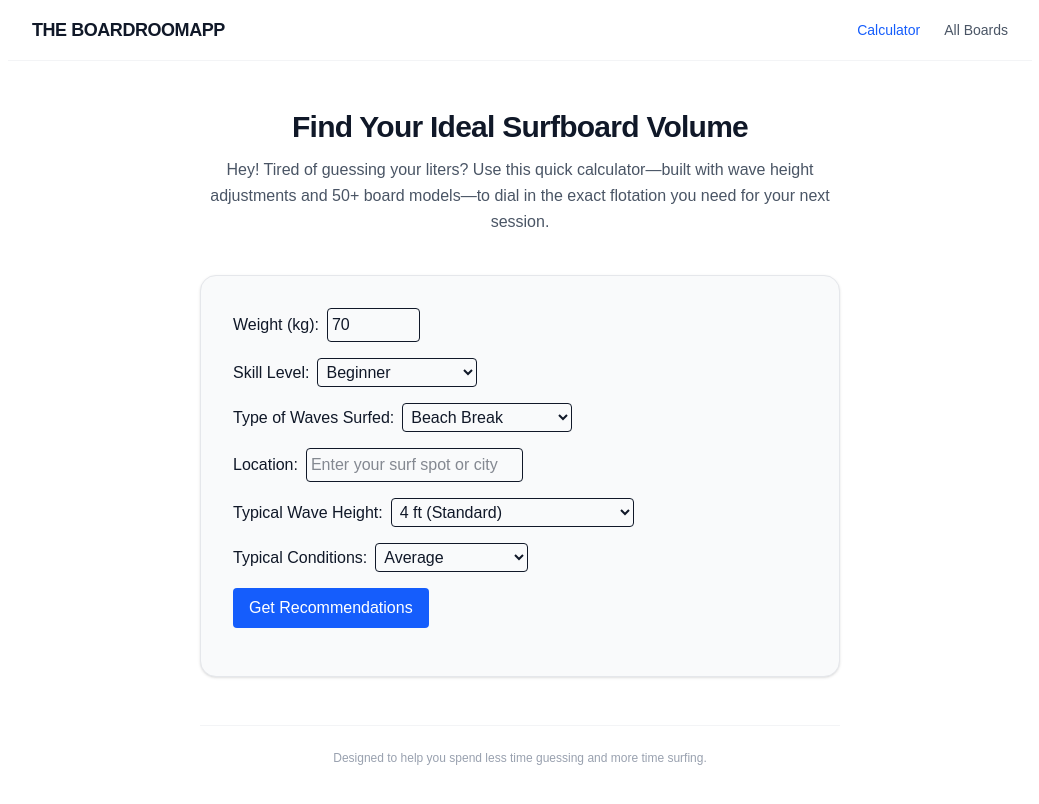
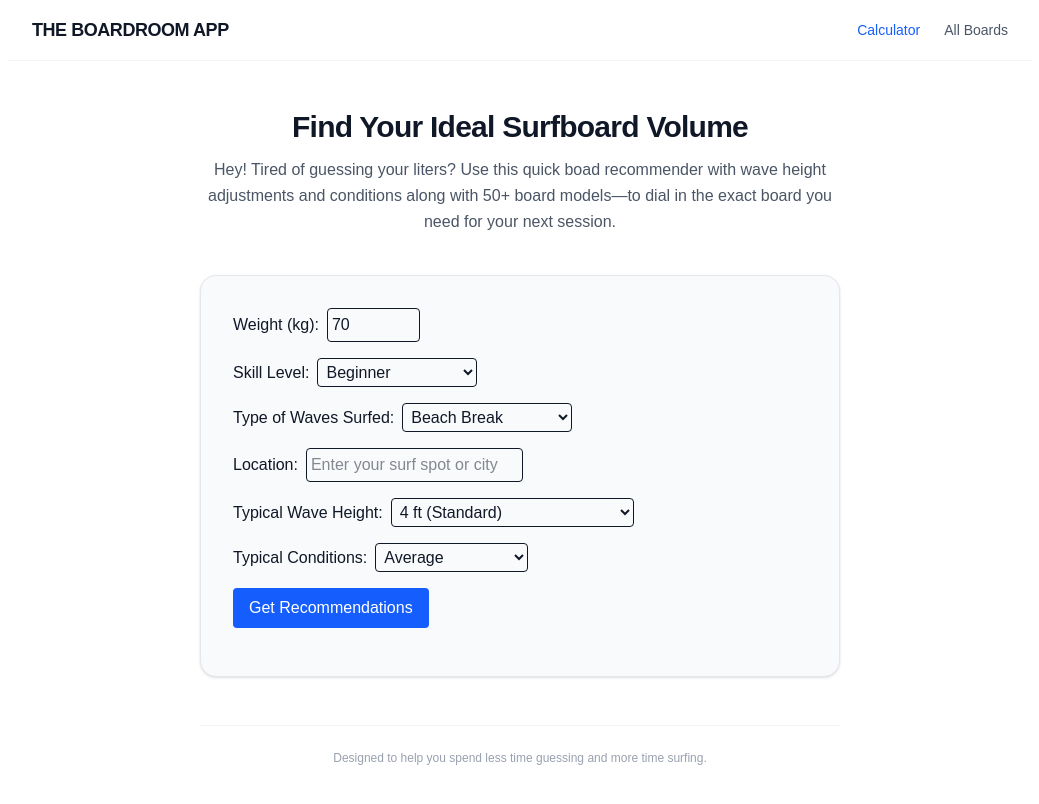
Before and after one commit to lix99-ctrl/SurfBoard_Helper, a Next.js app: page / in a window 1280 px wide. Shown: the top 804 px of the page, without its empty margins (120-1159 px from the left). Built offline with nearby package versions, Linux system fonts and the light colour scheme.

Commit message:
Update page.tsx

```diff
--- a/app/page.tsx
+++ b/app/page.tsx
@@ -7,7 +7,7 @@ export default function HomePage() {
     <div className="min-h-screen bg-white text-gray-900">
       {/* Simple Header / Nav Bar */}
       <header className="border-b border-gray-100 py-4 px-6 max-w-5xl mx-auto flex justify-between items-center">
-        <span className="font-extrabold tracking-tight text-lg">THE BOARDROOMAPP</span>
+        <span className="font-extrabold tracking-tight text-lg">THE BOARDROOM APP</span>
         <nav className="space-x-6 text-sm font-medium">
           <Link href="/" className="text-blue-600">Calculator</Link>
           <Link href="/catalog" className="text-gray-600 hover:text-black">All Boards</Link>
@@ -19,7 +19,7 @@ export default function HomePage() {
         <div className="text-center mb-10">
           <h1 className="text-3xl font-extrabold tracking-tight mb-3">Find Your Ideal Surfboard Volume</h1>
           <p className="text-gray-600 text-base leading-relaxed">
-            Hey! Tired of guessing your liters? Use this quick calculator—built with wave height adjustments and 50+ board models—to dial in the exact flotation you need for your next session.
+            Hey! Tired of guessing your liters? Use this quick boad recommender with wave height adjustments and conditions along with 50+ board models—to dial in the exact board you need for your next session.
           </p>
         </div>
 
```
